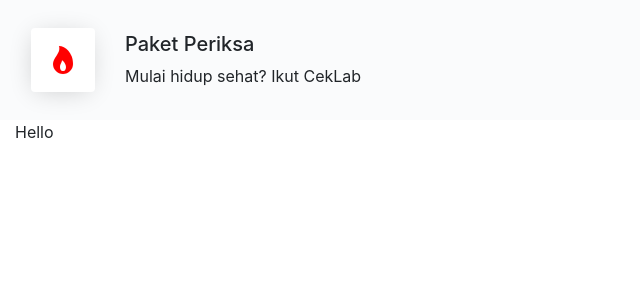
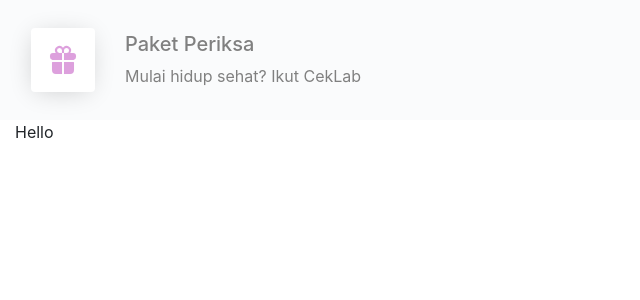
Before and after one commit to aliffrhn/Ceklab, a CodeIgniter app: page /Ceklab/ in a window 1280 px wide. Shown: the top 300 px of the page, without its empty margins (0-640 px from the left). Run offline with CodeIgniter, Linux system fonts and the light colour scheme; some libraries are stand-ins or nearby versions.

Commit message:
update bar fix icon

```diff
--- a/application/controllers/Paket_Periksa_Controller.php
+++ b/application/controllers/Paket_Periksa_Controller.php
@@ -3,7 +3,23 @@
 defined('BASEPATH') or exit('No direct script access allowed');
 
 class Paket_Periksa_Controller extends CI_Controller{
+
+    public function __construct()
+    {
+        parent::__construct();
+    }
+
+    public $data = array(
+        "title" => "Paket Periksa",
+        "subtitle" => "Mulai hidup sehat? Ikut CekLab"
+    );
+
     public function index(){
-        $this->load->view('paket_periksa/paket_periksa_view');
+        $this->load->view('paket_periksa/home/bar/home_bar',$this->data);
+        $this->load->view('paket_periksa/home/index_home');
+    }
+
+    public function detail(){
+
     }
 }
--- a/application/views/paket_periksa/paket_periksa_view.php
+++ b/application/views/paket_periksa/home/bar/home_bar.php
@@ -1,62 +1,29 @@
 <!DOCTYPE html>
 <html lang="en">
-
 <head>
     <meta charset="UTF-8">
     <meta name="viewport" content="width=device-width, initial-scale=1.0">
+    <link rel="stylesheet" href="<?= base_url() ?>/assets/css/style.css">
     <link rel="stylesheet" href="<?= base_url() ?>/assets/css/bootstrap.min.css">
     <script src="<?= base_url() ?>/assets/js/bootstrap.min.js"></script>
     <script src="https://code.jquery.com/jquery-3.2.1.slim.min.js" integrity="sha384-KJ3o2DKtIkvYIK3UENzmM7KCkRr/rE9/Qpg6aAZGJwFDMVNA/GpGFF93hXpG5KkN" crossorigin="anonymous"></script>
     <script src="https://cdnjs.cloudflare.com/ajax/libs/popper.js/1.12.9/umd/popper.min.js" integrity="sha384-ApNbgh9B+Y1QKtv3Rn7W3mgPxhU9K/ScQsAP7hUibX39j7fakFPskvXusvfa0b4Q" crossorigin="anonymous"></script>
     <script src="https://unpkg.com/ionicons@5.0.0/dist/ionicons.js"></script>
     <title>ceklab app</title>
-    <style type="text/css">
-        .box {
-            color: red;
-            width: 64px;
-            height: 64px;
-            box-shadow: -1px 3px 26px -5px rgba(0, 0, 0, 0.2);
-        }
-
-        ion-icon {
-            text-align: center;
-            font-size: 32px;
-        }
-
-        .bg-top {
-            align-content: center;
-            background-color: #fafbfc;
-        }
-
-        .cn {
-            border: 1px solid red;
-        }
-
-        /* * {
-            border: 1px solid red;
-        } */
-    </style>
 </head>
-
 <body>
     <div class="container-fluid bg-top">
         <div class="p-3">
             <div class="row align-items-center justify-content-left">
                 <div class="col-md-auto">
                     <div class="p-3 bg-white rounded box">
-                        <ion-icon ios="flame-outline" md="flame-sharp"></ion-icon>
+                        <ion-icon name="gift"></ion-icon>
                     </div>
                 </div>
                 <div class="col pt-3 align-self-center">
-                    <h5>Paket Periksa</h4>
-                        <p>Mulai hidup sehat? Ikut CekLab</p>
+                    <h5 class="title-bar"><?php echo $title;?></h4>
+                        <p class="subtitle-bar"><?php echo $subtitle?></p>
                 </div>
             </div>
         </div>
     </div>
-    <div class="container-fluid">
-        <p>Hello</p>
-    </div>
-</body>
-
-</html>
--- /dev/null
+++ b/application/views/paket_periksa/home/index_home.php
@@ -0,0 +1,5 @@
+    <div class="container-fluid">
+        <p>Hello</p>
+    </div>
+</body>
+</html>
--- /dev/null
+++ b/assets/css/style.css
@@ -0,0 +1,25 @@
+.box {
+    color: red;
+    width: 64px;
+    height: 64px;
+    box-shadow: -1px 3px 26px -5px rgba(0, 0, 0, 0.2);
+}
+
+ion-icon {
+    text-align: center;
+    font-size: 32px;
+    color: plum;
+}
+
+.bg-top {
+    align-content: center;
+    background-color: #fafbfc;
+}
+
+.title-bar,.subtitle-bar{
+    color: grey;
+}
+
+/* * {
+    border: 1px solid red;
+} */
```
